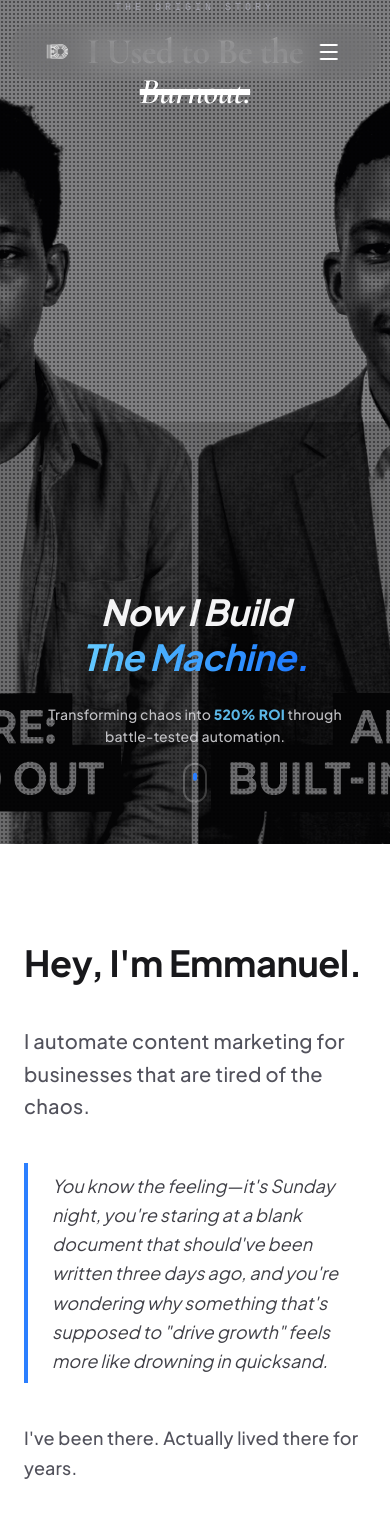
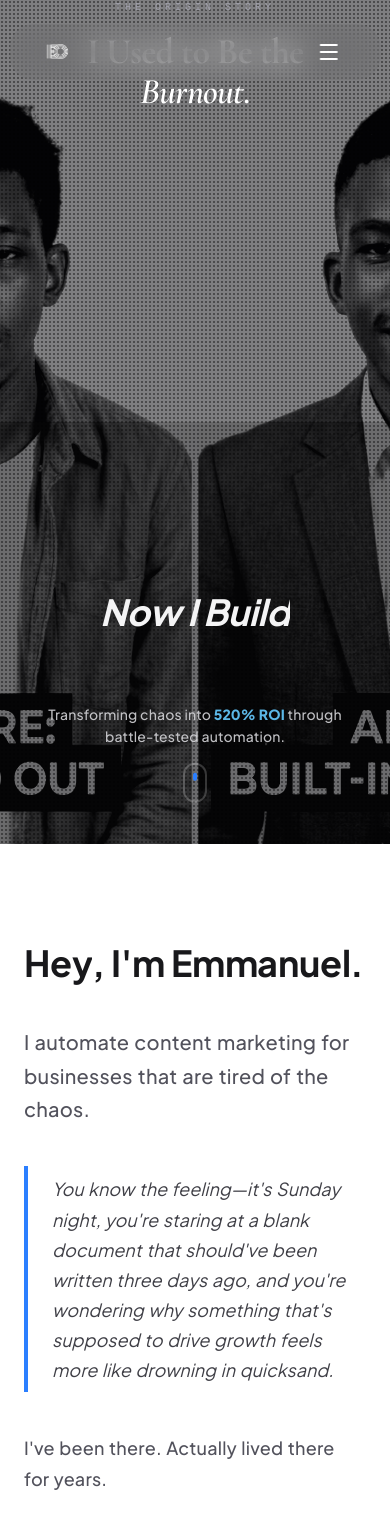
Before and after one commit to Emmanuel-Odebiyi/Portfolio_Website, a React (Vite) app: page /about in a window 390 px wide. Shown: the top 1527 px of the page. Built offline with nearby package versions, Linux system fonts and the light colour scheme.

Commit message:
feat: implement About page with interactive hero section and custom KineticText and ScrollMaskText animation components

```diff
--- /dev/null
+++ b/src/components/animations/KineticText.tsx
@@ -0,0 +1,71 @@
+import React from 'react';
+import { motion } from 'framer-motion';
+
+interface KineticTextProps {
+  text: string;
+  className?: string;
+  type?: 'words' | 'letters';
+  delay?: number;
+}
+
+export const KineticText: React.FC<KineticTextProps> = ({ text, className = "", type = "words", delay = 0 }) => {
+  const elements = type === 'words' ? text.split(' ') : text.split('');
+
+  const container = {
+    hidden: { opacity: 0 },
+    visible: {
+      opacity: 1,
+      transition: {
+        staggerChildren: type === 'words' ? 0.05 : 0.02,
+        delayChildren: delay * 0.1
+      },
+    },
+  };
+
+  const child = {
+    visible: {
+      opacity: 1,
+      y: 0,
+      rotateX: 0,
+      transition: {
+        type: 'spring',
+        damping: 15,
+        stiffness: 120,
+      },
+    },
+    hidden: {
+      opacity: 0,
+      y: 30,
+      rotateX: 20,
+      transition: {
+        type: 'spring',
+        damping: 15,
+        stiffness: 120,
+      },
+    },
+  };
+
+  return (
+    <motion.span
+      style={{ display: 'inline-flex', flexWrap: 'wrap' }}
+      variants={container}
+      initial="hidden"
+      whileInView="visible"
+      viewport={{ once: true, margin: '-50px' }}
+      className={className}
+    >
+      {elements.map((element, index) => (
+        <span key={index} style={{ overflow: 'hidden', display: 'inline-block' }}>
+          <motion.span
+            variants={child}
+            className="will-change-[opacity,transform] translate-z-0"
+            style={{ display: 'inline-block', transformOrigin: 'top center' }}
+          >
+            {element === ' ' ? '\u00A0' : element}
+          </motion.span>
+          {type === 'words' && index !== elements.length - 1 && '\u00A0'}
+        </span>
+      ))}
+    </motion.span>
+  );
+};
--- /dev/null
+++ b/src/components/animations/ScrollMaskText.tsx
@@ -0,0 +1,36 @@
+import React, { useRef } from 'react';
+import { motion, useScroll, useTransform } from 'framer-motion';
+
+export const ScrollMaskText = ({ text, className = '' }: { text: string; className?: string }) => {
+  const ref = useRef<HTMLSpanElement>(null);
+
+  // Creates an intersection-observer like effect using scroll progress
+  const { scrollYProgress } = useScroll({
+    target: ref,
+    offset: ['start 90%', 'start 30%'] // Begins revealing near the bottom of viewport
+  });
+
+  const words = text.split(' ');
+
+  return (
+    <span ref={ref} className={`inline-flex flex-wrap ${className}`}>
+      {words.map((word, i) => {
+        const start = i / words.length;
+        const end = start + (1 / words.length);
+        return <Word key={i} progress={scrollYProgress} range={[start, end]}>{word}</Word>
+      })}
+    </span>
+  );
+};
+
+const Word = ({ children, progress, range }: { children: string; progress: any; range: [number, number] }) => {
+  // Linearly interpolates opacity from 15% to 100% based on the word's position in the sequence
+  const opacity = useTransform(progress, range, [0.15, 1]);
+
+  return (
+    <span className="relative mr-[0.25em] mt-[0.05em] will-change-opacity">
+      <span className="absolute opacity-0">{children}</span>
+      <motion.span style={{ opacity }}>{children}</motion.span>
+    </span>
+  );
+};
--- a/src/pages/About.tsx
+++ b/src/pages/About.tsx
@@ -15,6 +15,8 @@ import {
 } from 'lucide-react';
 import { SEO } from '../components/SEO';
 import { NumberTicker } from '../components/NumberTicker';
+import { KineticText } from '../components/animations/KineticText';
+import { ScrollMaskText } from '../components/animations/ScrollMaskText';
 
 /* ─── Fade-up animation variant ─── */
 const fadeUp = {
@@ -84,14 +86,18 @@ export default function About() {
           <motion.div initial={{ opacity: 0, x: -30 }} animate={{ opacity: 1, x: 0 }} className="w-full md:w-[35%] flex flex-col items-center md:items-start gap-4 text-center md:text-left">
             <span className="text-[10px] md:text-[11px] font-mono text-zinc-400 tracking-[0.4em] uppercase">The Origin Story</span>
             <h1 className="text-4xl md:text-6xl lg:text-7xl font-black tracking-tighter text-white leading-[0.85] drop-shadow-2xl">
-              I Used to Be <br className="hidden md:block" /> the <br />
-              <span className={`transition-all duration-700 line-through decoration-zinc-100 decoration-[6px] italic ${hoverSide === 'burnout' ? 'text-zinc-100 brightness-200' : 'text-zinc-400 brightness-100'}`}>Burnout.</span>
+              <KineticText text="I Used to Be" type="words" delay={2} /> <br className="hidden md:block" /> <KineticText text="the" type="words" delay={3} /> <br />
+              <span className={`transition-all duration-700 line-through decoration-zinc-100 decoration-[6px] italic ${hoverSide === 'burnout' ? 'text-zinc-100 brightness-200' : 'text-zinc-400 brightness-100'}`}>
+                 <KineticText text="Burnout." type="letters" delay={4} />
+              </span>
             </h1>
           </motion.div>
           <motion.div initial={{ opacity: 0, x: 30 }} animate={{ opacity: 1, x: 0 }} className="w-full md:w-[35%] flex flex-col items-center md:items-end text-center md:text-right gap-6 mt-16 md:mt-0">
             <h2 className={`text-4xl md:text-6xl lg:text-7xl font-black tracking-tighter leading-[0.85] italic transition-all duration-700 ${hoverSide === 'balance' ? 'text-white drop-shadow-[0_0_20px_rgba(59,130,246,0.5)]' : 'text-zinc-100'}`}>
-              Now I Build <br />
-              <span className="text-transparent bg-clip-text bg-gradient-to-r from-blue-400 to-blue-600 inline-block drop-shadow-sm brightness-125">The Machine.</span>
+              <KineticText text="Now I Build" type="words" delay={6} /> <br />
+              <span className="text-transparent bg-clip-text bg-gradient-to-r from-blue-400 to-blue-600 inline-block drop-shadow-sm brightness-125">
+                 <KineticText text="The Machine." type="words" delay={7} />
+              </span>
             </h2>
             <p className="text-sm md:text-lg text-zinc-300 font-medium max-w-[320px] leading-relaxed opacity-90">
               Transforming chaos into <strong className="text-blue-400 font-extrabold brightness-125">520% ROI</strong> through battle-tested automation.
@@ -115,24 +121,24 @@ export default function About() {
       ═══════════════════════════════════════════ */}
       <section className="py-24 md:py-32 bg-white relative z-20">
         <article className="max-w-3xl mx-auto px-6 space-y-10">
-          <motion.h2 {...stagger(0)} className="text-4xl md:text-5xl font-black text-zinc-900 tracking-tight leading-tight">
-            Hey, I'm Emmanuel.
-          </motion.h2>
+          <h2 className="text-4xl md:text-5xl font-black text-zinc-900 tracking-tight leading-tight">
+            <KineticText text="Hey, I'm Emmanuel." type="letters" />
+          </h2>
 
-          <motion.p {...stagger(1)} className="text-xl md:text-2xl text-zinc-600 font-light leading-relaxed">
-            I automate content marketing for businesses that are tired of the chaos.
-          </motion.p>
+          <p className="text-xl md:text-2xl text-zinc-600 font-light leading-relaxed mt-10">
+            <ScrollMaskText text="I automate content marketing for businesses that are tired of the chaos." />
+          </p>
 
           {/* Empathy pull-quote */}
-          <motion.blockquote {...stagger(2)} className="border-l-4 border-blue-500 pl-6 py-2 text-lg md:text-xl text-zinc-500 italic leading-relaxed">
-            You know the feeling—it's Sunday night, you're staring at a blank document that should've been written three days ago, and you're wondering why something that's supposed to "drive growth" feels more like drowning in quicksand.
-          </motion.blockquote>
+          <blockquote className="border-l-4 border-blue-500 pl-6 py-2 text-lg md:text-xl text-zinc-500 italic leading-relaxed mt-10">
+            <ScrollMaskText text="You know the feeling—it's Sunday night, you're staring at a blank document that should've been written three days ago, and you're wondering why something that's supposed to drive growth feels more like drowning in quicksand." />
+          </blockquote>
 
-          <motion.p {...stagger(3)} className="text-lg md:text-xl text-zinc-600 font-light leading-relaxed">
-            I've been there. Actually lived there for years.
-          </motion.p>
+          <p className="text-lg md:text-xl text-zinc-600 font-light leading-relaxed mt-10">
+            <ScrollMaskText text="I've been there. Actually lived there for years." />
+          </p>
 
-          <motion.p {...stagger(4)} className="text-2xl md:text-3xl font-bold text-zinc-900 tracking-tight">
+          <motion.p {...stagger(4)} className="text-2xl md:text-3xl font-bold text-zinc-900 tracking-tight mt-10">
             Now? I build the <span className="text-transparent bg-clip-text bg-gradient-to-r from-blue-500 to-indigo-600">systems</span> that got me out—and I build them for businesses like yours.
           </motion.p>
         </article>
@@ -164,10 +170,14 @@ export default function About() {
                 {...stagger(i)}
                 className="text-center p-8 rounded-3xl bg-white/[0.03] border border-white/[0.06] hover:border-blue-500/20 transition-all duration-500"
               >
-                <div className="text-6xl md:text-8xl font-black text-transparent bg-clip-text bg-gradient-to-r from-blue-400 to-indigo-500 leading-none mb-3">
-                  <NumberTicker value={stat.value} delay={0.3 + i * 0.2} className="text-6xl md:text-8xl font-black text-transparent bg-clip-text bg-gradient-to-r from-blue-400 to-indigo-500" />
+                <motion.div
+                  animate={{ backgroundPosition: ['200% center', '-200% center'] }}
+                  transition={{ duration: 4, repeat: Infinity, ease: 'linear' }}
+                  className="text-6xl md:text-8xl font-black text-transparent bg-[length:200%_auto] bg-clip-text bg-gradient-to-r from-blue-500 via-indigo-200 to-indigo-600 leading-none mb-3 drop-shadow-[0_0_20px_rgba(59,130,246,0.15)]"
+                >
+                  <NumberTicker value={stat.value} delay={0.3 + i * 0.2} className="text-6xl md:text-8xl font-black text-transparent bg-clip-text bg-inherit" />
                   <span>{stat.suffix}</span>
-                </div>
+                </motion.div>
                 <p className="text-sm font-mono text-zinc-400 uppercase tracking-widest mb-2">{stat.label}</p>
                 <p className="text-xs text-zinc-600">{stat.sub}</p>
               </motion.div>
@@ -190,23 +200,25 @@ export default function About() {
         <article className="max-w-3xl mx-auto px-6 space-y-10">
           <motion.div {...fadeUp} className="space-y-2">
             <span className="text-xs font-mono text-zinc-400 uppercase tracking-[0.3em]">The Origin</span>
-            <h2 className="text-4xl md:text-6xl font-black text-zinc-900 tracking-tight leading-tight">How a Kid from Osogbo Ended Up Here</h2>
+            <h2 className="text-4xl md:text-6xl font-black text-zinc-900 tracking-tight leading-tight">
+              <KineticText text="How a Kid from Osogbo Ended Up Here" type="words" />
+            </h2>
           </motion.div>
 
-          <motion.p {...stagger(1)} className="text-lg md:text-xl text-zinc-600 font-light leading-relaxed">
-            I didn't grow up in Lagos. I grew up in Osogbo—solid city, great people, but not exactly the tech startup capital of Nigeria.
-          </motion.p>
+          <p className="text-lg md:text-xl text-zinc-600 font-light leading-relaxed mt-10">
+            <ScrollMaskText text="I didn't grow up in Lagos. I grew up in Osogbo—solid city, great people, but not exactly the tech startup capital of Nigeria." />
+          </p>
 
-          <motion.p {...stagger(2)} className="text-lg md:text-xl text-zinc-600 font-light leading-relaxed">
-            I went to Obafemi Awolowo University to study Construction Economics. Safe choice. Practical degree. The kind that makes parents proud at family gatherings.
-          </motion.p>
+          <p className="text-lg md:text-xl text-zinc-600 font-light leading-relaxed mt-10">
+            <ScrollMaskText text="I went to Obafemi Awolowo University to study Construction Economics. Safe choice. Practical degree. The kind that makes parents proud at family gatherings." />
+          </p>
 
-          <motion.p {...stagger(3)} className="text-lg md:text-xl text-zinc-600 font-light leading-relaxed">
-            But somewhere between structural analysis classes and building cost estimates, I discovered I had a knack for something completely different: <strong className="text-zinc-900 font-semibold">writing words that made people want to read them.</strong>
-          </motion.p>
+          <p className="text-lg md:text-xl text-zinc-600 font-light leading-relaxed mt-10">
+            <ScrollMaskText text="But somewhere between structural analysis classes and building cost estimates, I discovered I had a knack for something completely different: writing words that made people want to read them." />
+          </p>
 
           {/* Highlighted callout */}
-          <motion.div {...stagger(4)} className="bg-zinc-50 rounded-2xl p-8 border border-zinc-100">
+          <motion.div {...stagger(4)} className="bg-zinc-50 rounded-2xl p-8 border border-zinc-100 mt-10">
             <p className="text-lg md:text-xl text-zinc-700 leading-relaxed">
               Not academic writing. Not textbook stuff. <strong className="text-zinc-900 font-bold">The kind of writing that connects brands with real humans and turns strangers into customers.</strong>
             </p>
@@ -238,29 +250,31 @@ export default function About() {
         <article className="max-w-3xl mx-auto px-6 space-y-10">
           <motion.div {...fadeUp} className="space-y-2">
             <span className="text-xs font-mono text-red-400/80 uppercase tracking-[0.3em]">The Breaking Point</span>
-            <h2 className="text-4xl md:text-6xl font-black text-zinc-900 tracking-tight leading-tight">The Part Where It All Falls Apart</h2>
+            <h2 className="text-4xl md:text-6xl font-black text-zinc-900 tracking-tight leading-tight">
+              <KineticText text="The Part Where It All Falls Apart" type="letters" />
+            </h2>
           </motion.div>
 
-          <motion.p {...stagger(1)} className="text-lg md:text-xl text-zinc-600 font-light leading-relaxed">
-            The work never stops. The budgets never match the effort. And the pressure? Relentless.
-          </motion.p>
+          <p className="text-lg md:text-xl text-zinc-600 font-light leading-relaxed mt-10">
+            <ScrollMaskText text="The work never stops. The budgets never match the effort. And the pressure? Relentless." />
+          </p>
 
-          <motion.p {...stagger(2)} className="text-lg md:text-xl text-zinc-600 font-light leading-relaxed">
-            I'd have clients wanting 10 blog posts by Friday with a budget that barely covered research for one. I'd spend 8 hours crafting the perfect piece, only to have the client ghost when it was time to pay.
-          </motion.p>
+          <p className="text-lg md:text-xl text-zinc-600 font-light leading-relaxed mt-10">
+            <ScrollMaskText text="I'd have clients wanting 10 blog posts by Friday with a budget that barely covered research for one. I'd spend 8 hours crafting the perfect piece, only to have the client ghost when it was time to pay." />
+          </p>
 
-          <motion.p {...stagger(3)} className="text-lg md:text-xl text-zinc-600 font-light leading-relaxed">
-            Because there were only 24 hours in a day. And I was already using most of them.
-          </motion.p>
+          <p className="text-lg md:text-xl text-zinc-600 font-light leading-relaxed mt-10">
+            <ScrollMaskText text="Because there were only 24 hours in a day. And I was already using most of them." />
+          </p>
 
           {/* 2AM Pull-Quote */}
-          <motion.blockquote {...stagger(4)} className="border-l-4 border-red-500 pl-6 py-2">
+          <blockquote className="border-l-4 border-red-500 pl-6 py-2 mt-10">
             <p className="text-xl md:text-2xl text-zinc-800 font-semibold leading-relaxed">
-              I remember writing at 2 AM because it was the only quiet time I had. I remember choosing between sleep and deadlines. <span className="text-red-600 font-black">Deadlines always won.</span>
+              <ScrollMaskText text="I remember writing at 2 AM because it was the only quiet time I had. I remember choosing between sleep and deadlines. Deadlines always won." />
             </p>
-          </motion.blockquote>
+          </blockquote>
 
-          <motion.p {...stagger(5)} className="text-lg md:text-xl text-zinc-700 font-medium leading-relaxed">
+          <motion.p {...stagger(5)} className="text-lg md:text-xl text-zinc-700 font-medium leading-relaxed mt-10">
             <span className="text-red-600 font-black">The irony?</span> My clients were drowning in the exact same struggle.
           </motion.p>
 
@@ -299,11 +313,13 @@ export default function About() {
 
           {/* Pivotal Question */}
           <motion.p
-            initial={{ opacity: 0, scale: 0.9 }}
-            whileInView={{ opacity: 1, scale: 1 }}
+            initial={{ opacity: 0, scale: 0.8, rotateX: 20 }}
+            whileInView={{ opacity: 1, scale: 1, rotateX: 0 }}
             viewport={{ once: true }}
+            whileHover={{ scale: 1.05, rotateX: 10, rotateY: -5 }}
             transition={{ duration: 0.8, ease: [0.21, 0.45, 0.32, 0.9] }}
-            className="text-3xl md:text-4xl lg:text-5xl font-black italic text-center text-blue-300 drop-shadow-[0_0_30px_rgba(59,130,246,0.25)] leading-tight py-6"
+            style={{ transformPerspective: 1000 }}
+            className="text-3xl md:text-4xl lg:text-5xl font-black italic text-center text-transparent bg-clip-text bg-gradient-to-br from-blue-300 to-indigo-500 drop-shadow-[0_30px_50px_rgba(59,130,246,0.5)] leading-tight py-12 cursor-pointer"
           >
             "Wait... could this actually solve my&nbsp;problem?"
           </motion.p>
@@ -373,8 +389,8 @@ export default function About() {
                 className="relative rounded-3xl bg-zinc-50 border border-zinc-100 p-8 md:p-10 hover:border-blue-100 hover:shadow-lg transition-all duration-500"
               >
                 <Quote className="absolute top-6 right-8 w-10 h-10 text-zinc-200" />
-                <blockquote className="text-lg md:text-xl text-zinc-600 font-light leading-relaxed mb-6 relative z-10">
-                  "{testimonial.quote}"
+                <blockquote className="text-lg md:text-xl text-zinc-600 font-light leading-relaxed mb-6 relative z-10 mt-6">
+                  <ScrollMaskText text={`"${testimonial.quote}"`} />
                 </blockquote>
                 <figcaption className="flex items-center gap-3">
                   <div className="w-10 h-10 rounded-full bg-gradient-to-br from-blue-400 to-indigo-500 flex items-center justify-center text-white font-bold text-sm">
@@ -449,13 +465,14 @@ export default function About() {
                 initial={{ opacity: 0, y: 20, scale: 0.95 }}
                 whileInView={{ opacity: 1, y: 0, scale: 1 }}
                 viewport={{ once: true }}
+                whileHover={{ y: -8, scale: 1.02, rotate: i % 2 === 0 ? 1 : -1 }}
                 transition={{ duration: 0.5, delay: i * 0.1, ease: [0.21, 0.45, 0.32, 0.9] }}
-                className="p-8 rounded-3xl bg-zinc-50 border border-zinc-100 hover:border-blue-200 hover:shadow-lg transition-all duration-500 group"
+                className="relative overflow-hidden p-8 rounded-3xl bg-zinc-50 border border-zinc-100 transition-all duration-500 group shadow-sm hover:shadow-xl hover:shadow-blue-500/10 cursor-default"
               >
                 <div className="w-12 h-12 rounded-2xl bg-white border border-zinc-200 flex items-center justify-center mb-6 text-zinc-600 group-hover:text-blue-500 group-hover:border-blue-200 transition-colors duration-300 shadow-sm">
                   {item.icon}
                 </div>
-                <h3 className="text-xl font-bold text-zinc-900 mb-3">{item.title}</h3>
+                <h3 className="text-xl font-bold text-zinc-900 mb-3 group-hover:text-transparent group-hover:bg-clip-text group-hover:bg-gradient-to-r group-hover:from-blue-500 group-hover:to-indigo-600 transition-all duration-300">{item.title}</h3>
                 <p className="text-sm text-zinc-500 leading-relaxed" dangerouslySetInnerHTML={{ __html: item.desc }} />
               </motion.div>
             ))}
@@ -471,12 +488,14 @@ export default function About() {
         <article className="max-w-3xl mx-auto px-6 space-y-10">
           <motion.div {...fadeUp} className="space-y-2">
             <span className="text-xs font-mono text-zinc-400 uppercase tracking-[0.3em]">Where I'm Going</span>
-            <h2 className="text-4xl md:text-5xl font-black text-zinc-900 tracking-tight leading-tight">The Next Chapter</h2>
+            <h2 className="text-4xl md:text-5xl font-black text-zinc-900 tracking-tight leading-tight">
+               <KineticText text="The Next Chapter" type="letters" delay={2} />
+            </h2>
           </motion.div>
 
-          <motion.p {...stagger(1)} className="text-lg md:text-xl text-zinc-600 font-light leading-relaxed">
-            Today, I build content marketing automation systems for businesses across continents. I'm certified in AI automation (n8n Academy), advanced SEO (Semrush), and marketing automation.
-          </motion.p>
+          <p className="text-lg md:text-xl text-zinc-600 font-light leading-relaxed mt-10">
+            <ScrollMaskText text="Today, I build content marketing automation systems for businesses across continents. I'm certified in AI automation (n8n Academy), advanced SEO (Semrush), and marketing automation." />
+          </p>
 
           {/* Certification badges */}
           <motion.div {...stagger(2)} className="flex flex-wrap gap-3">
```
